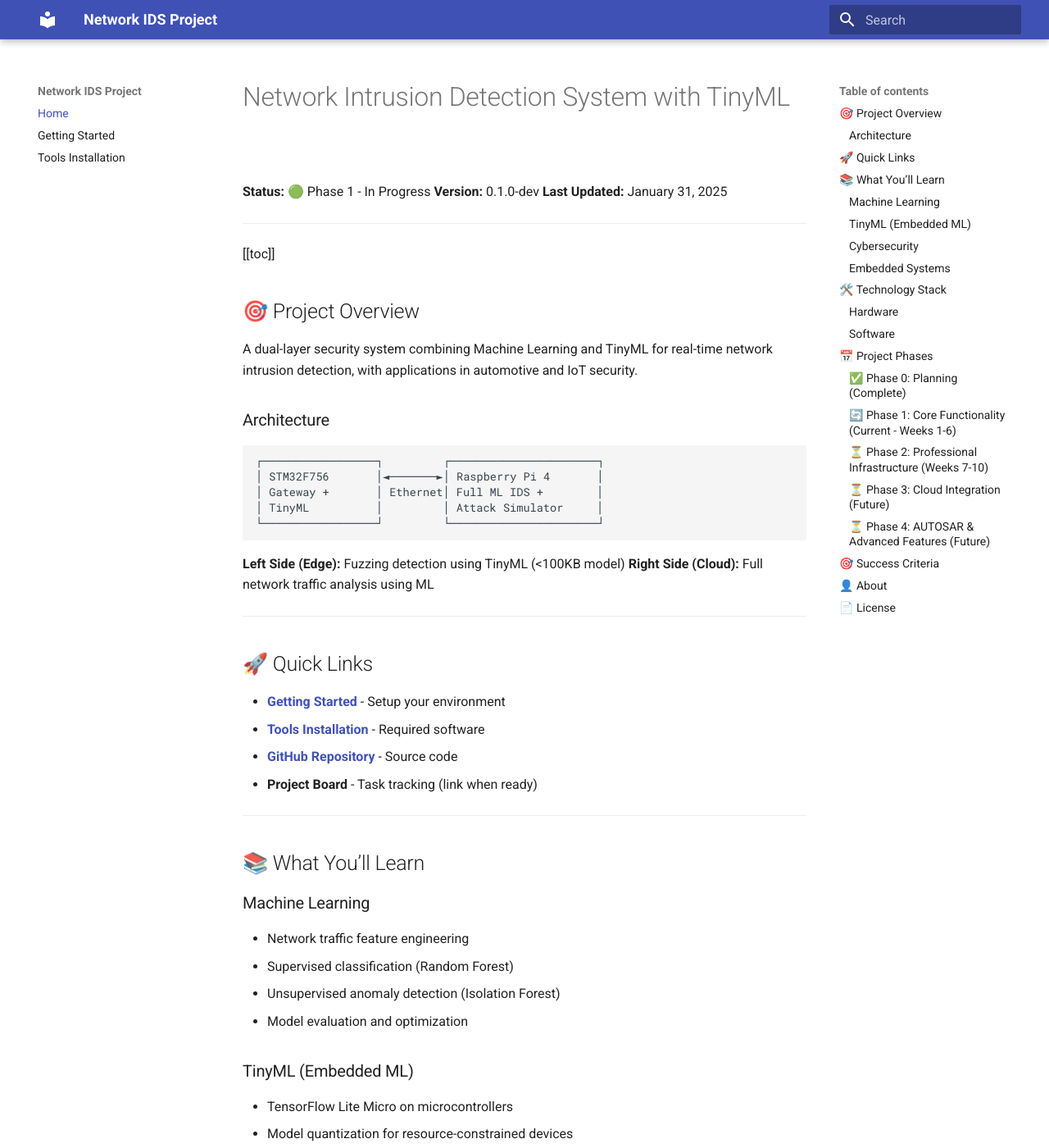
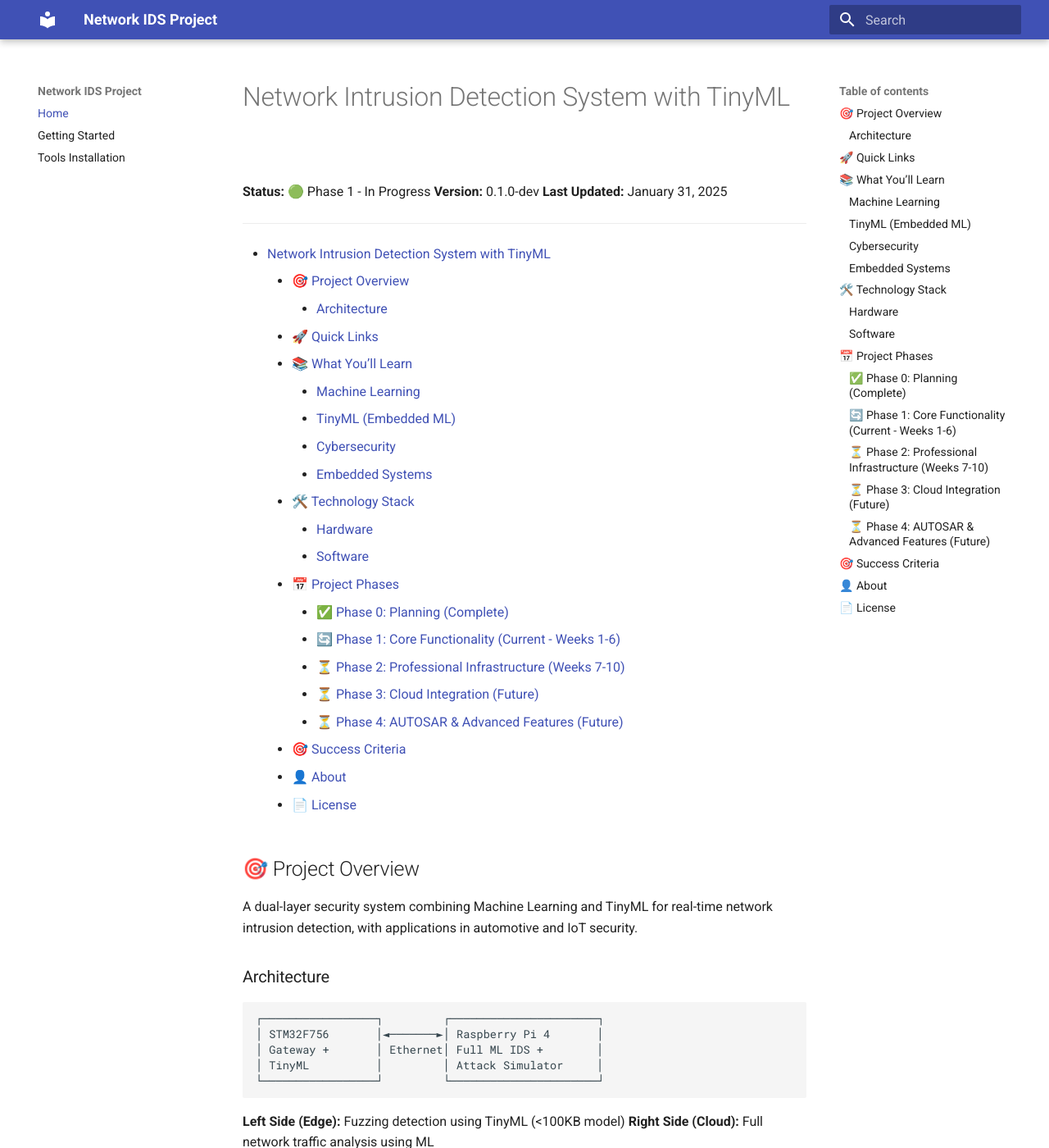
Before and after one commit to Sivaram91/Network-IDS-project, an MkDocs documentation site: the page built from docs/index.md, in a window 1280 px wide and 1400 px high. Shown: the whole window at 82% size. Built offline with MkDocs 1.6.1 and Material for MkDocs 9.7.7, drawn with Linux system fonts in a browser that asks for light colours.

Commit message:
Initial document update

```diff
--- a/docs/index.md
+++ b/docs/index.md
@@ -6,7 +6,7 @@
 
 -----
 
-[[toc]]
+[TOC]
 
 ## 🎯 Project Overview
 
```
Also changed, not shown: docs/getting_started.md (+1 -1 lines), docs/tools_installation.md (+1 -1 lines).
